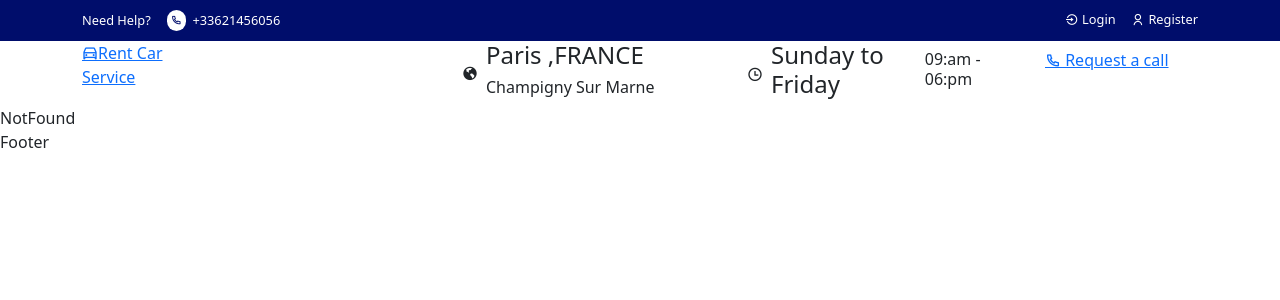
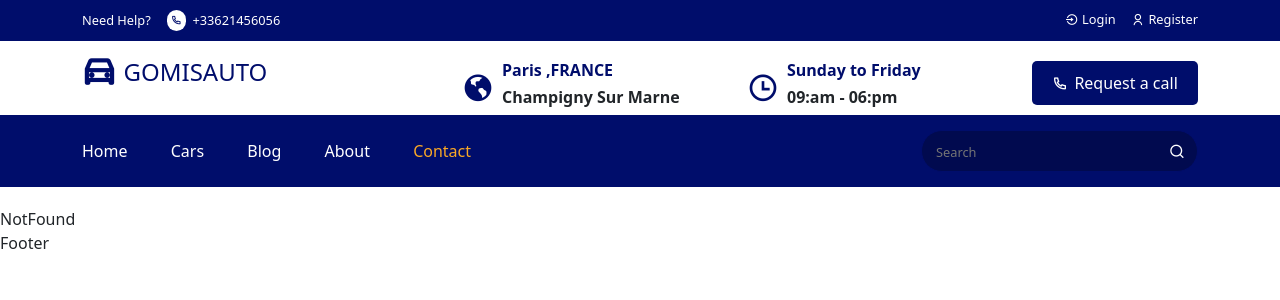
Before and after one commit to JCG89/GOMISAUTO, a React (Create React App) app: page /contact in a window 1280 px wide. Shown: the top 300 px of the page. Built offline with nearby package versions, Linux system fonts and the light colour scheme.

Commit message:
header styling

```diff
--- a/src/components/Header/Header.jsx
+++ b/src/components/Header/Header.jsx
@@ -1,7 +1,30 @@
 import React from "react";
 import { Container, Row, Col } from "reactstrap";
-import { Link } from "react-router-dom";
+import { Link, NavLink } from "react-router-dom";
 import "../../styles/Header.css";
+
+const navLinks = [
+  {
+    path: "/home",
+    display: "Home",
+  },
+  {
+    path: "/cars",
+    display: "Cars",
+  },
+  {
+    path: "/blogs",
+    display: "Blog",
+  },
+  {
+    path: "/about",
+    display: "About",
+  },
+  {
+    path: "/contact",
+    display: "Contact",
+  },
+];
 
 const Header = () => {
   return (
@@ -38,12 +61,12 @@ const Header = () => {
           <Row>
             <Col lg="4" md="3" sm="4">
               <div className="logo">
-                <Link to="/home">
-                  <i class="ri-car-line"></i>
-                  <span>
-                    Rent Car <br /> Service
-                  </span>
-                </Link>
+                <h1>
+                  <Link to="/home" className="d-flex align-items-center gap-2">
+                    <i class="ri-car-line"></i>
+                    <span>GOMISAUTO</span>
+                  </Link>
+                </h1>
               </div>
             </Col>
             <Col lg="3" md="3" sm="4">
@@ -62,14 +85,14 @@ const Header = () => {
                 <span>
                   <i class="ri-time-line"></i>
                 </span>
-                <div className="header_location d-flex align-items-center gap-2">
+                <div className="header_location_content">
                   <h4>Sunday to Friday</h4>
                   <h6>09:am - 06:pm</h6>
                 </div>
               </div>
             </Col>
             <Col lg="2" md="3" sm="0">
-              <button className="header_btn btn">
+              <button className="header_btn btn d-flex align-items-center justify-content-end text-end">
                 <Link to="/contact">
                   <i class="ri-phone-line"></i> Request a call
                 </Link>
@@ -77,6 +100,42 @@ const Header = () => {
             </Col>
           </Row>
         </Container>
+
+        {/* Main navigation*/}
+        <div className="main_navbar">
+          <Container>
+            <div className="navigation_wrapper d-flex align-items-center justify-content-between">
+              <span className="mobile_menu">
+                <i class="ri-menu-line"></i>
+              </span>
+              <div className="navigation">
+                <div className="menu">
+                  {navLinks.map((item, index) => {
+                    return (
+                      <NavLink
+                        to={item.path}
+                        key={index}
+                        className={(navClass) =>
+                          navClass.isActive ? "nav_active " : "nav_item"
+                        }
+                      >
+                        {item.display}
+                      </NavLink>
+                    );
+                  })}
+                </div>
+              </div>
+              <div className="nav_right">
+                <div className="search_box">
+                  <input type="text" placeholder="Search" />
+                  <span>
+                    <i class="ri-search-line"></i>
+                  </span>
+                </div>
+              </div>
+            </div>
+          </Container>
+        </div>
       </div>
     </header>
   );
--- a/src/routes/Routers.jsx
+++ b/src/routes/Routers.jsx
@@ -14,7 +14,7 @@ const Routers = () => {
       <Route path="/" element={<Navigate to="/home" />} />
       <Route path="/home" element={<Home />} />
       <Route path="/about" element={<About />} />
-      <Route path="/blog" element={<Blog />} />
+      <Route path="/blogs" element={<Blog />} />
       <Route path="/blog/:slug" element={<BlogDetails />} />
       <Route path="/cars" element={<CarListing />} />
       <Route path="/cars/:slug" element={<CarDetails />} />
--- a/src/styles/Header.css
+++ b/src/styles/Header.css
@@ -31,3 +31,104 @@
 .header_top_right a:hover {
   color: #fff;
 }
+/*Header---midlle style*/
+
+.header_middle {
+  padding: 20px 0px;
+}
+.logo h1 a span {
+  font-size: 1.5rem;
+}
+.logo h1 a i {
+  font-size: 2.1rem;
+  color: #000d6b;
+  font-weight: 700;
+}
+.logo h1 {
+  line-height: 1.4rem;
+}
+.logo h1 a {
+  text-decoration: none;
+  color: #000d6b;
+}
+.header_location span i {
+  font-size: 2rem;
+  color: #000d6b;
+}
+.header_location_content h4 {
+  font-size: 1rem;
+  font-weight: 600;
+  color: #000d6b;
+}
+.header_location_content h6 {
+  font-weight: 600;
+}
+.header_btn {
+  background: #000d6b;
+  padding: 10px 20px;
+  border: none;
+  outline: none;
+  border-radius: 5px;
+}
+.header_btn a {
+  display: flex;
+  align-items: center;
+  column-gap: 0.4rem;
+  color: #fff;
+  text-decoration: none;
+}
+.header_btn a:hover {
+  color: red;
+}
+/* Main navigation style*/
+.main_navbar {
+  padding: 15px 0px;
+  background: #000d6b;
+}
+.mobile_menu i {
+  color: #fff;
+  font-size: 1.3rem;
+  cursor: pointer;
+}
+.mobile_menu {
+  display: none;
+}
+.menu {
+  display: flex;
+  align-items: center;
+  column-gap: 2.7rem;
+}
+.nav_item {
+  color: #fff;
+  text-decoration: none;
+  transform: 0.3s;
+}
+.nav_item:hover {
+  color: #f9a826;
+}
+.search_box {
+  border: 1px solid #000d6b;
+  padding: 7px 12px;
+  display: flex;
+  align-items: center;
+  border-radius: 50px;
+  background: #020a4de9;
+}
+.search_box input {
+  background: transparent;
+  border: none;
+  outline: none;
+  color: #fff;
+  cursor: pointer;
+}
+.search_box span i {
+  color: #fff;
+  cursor: pointer;
+}
+.search_box input::placeholder {
+  font-size: 0.8rem;
+}
+.nav_active {
+  color: #f9a826;
+  text-decoration: none;
+}
```
